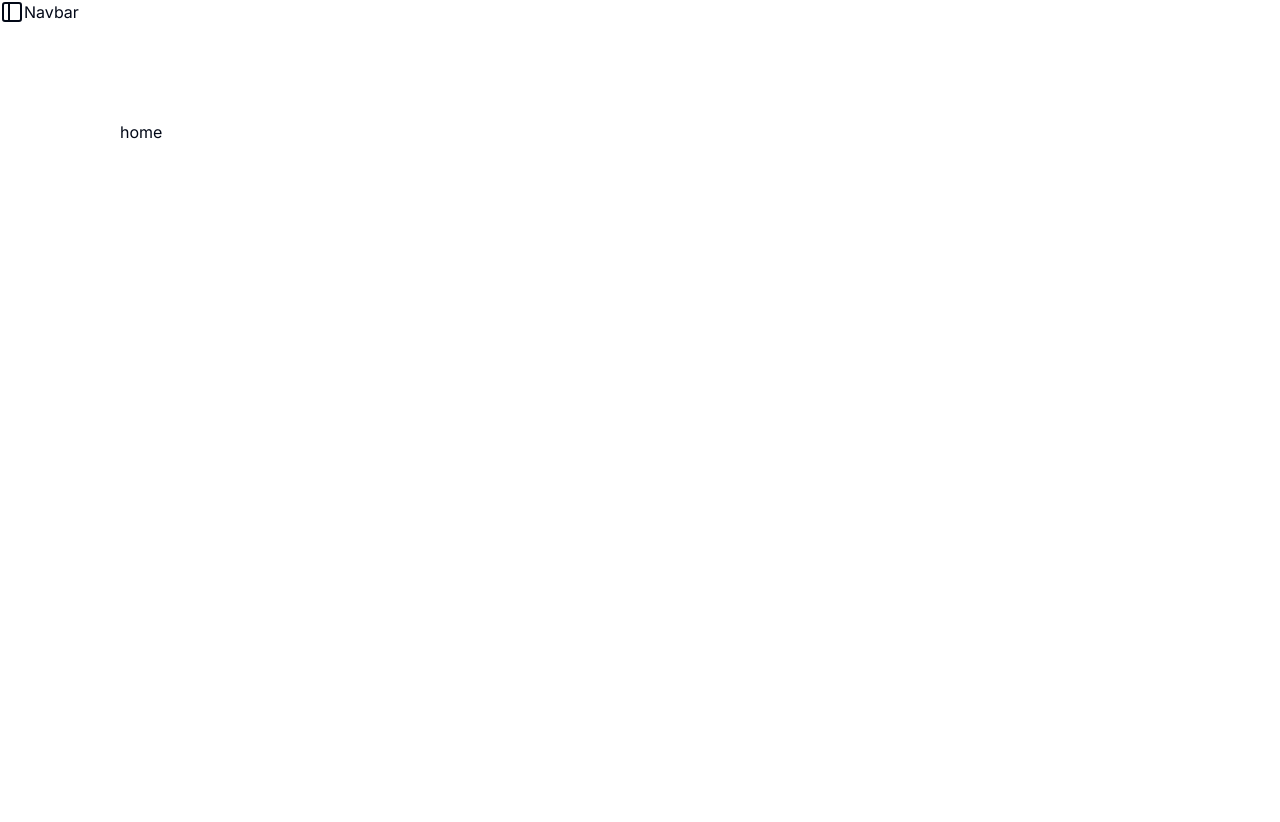
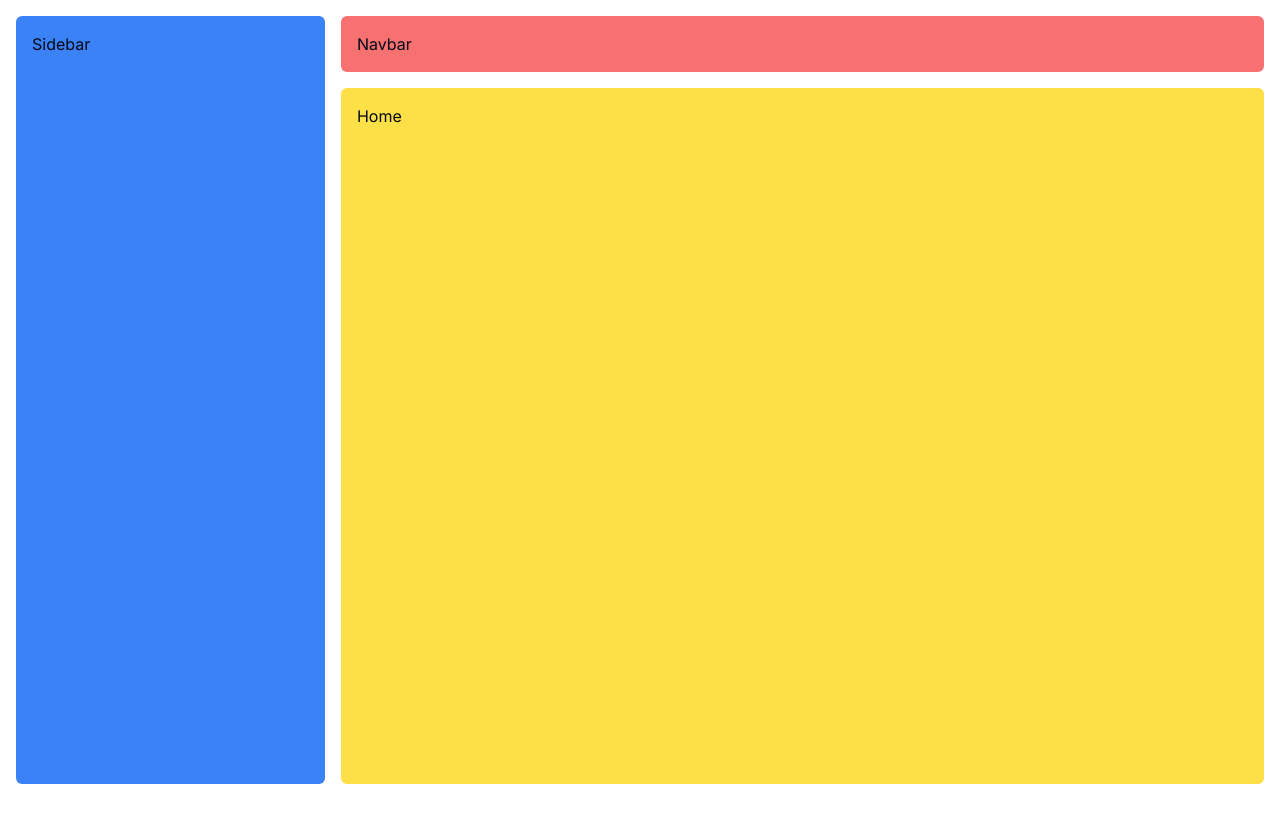
Before and after one commit to TedPhillips1/admin-dashboard, a Next.js app: page / in a window 1280 px wide. After the commit the page ends 800 px from the top, so only its background shows below. Built offline with nearby package versions, Linux system fonts and the light colour scheme.

Commit message:
Positioning Complete

```diff
--- /dev/null
+++ b/app/(root)/(pages)/page.tsx
@@ -0,0 +1,7 @@
+export default function Home() {
+    return (
+        <>
+            <h2>Home</h2>
+        </>
+    );
+}
--- a/app/(root)/layout.tsx
+++ b/app/(root)/layout.tsx
@@ -1,5 +1,5 @@
 import Navbar from '@/components/custom/Navbar';
-import { Sidebar } from 'lucide-react';
+import Sidebar from '@/components/custom/Sidebar';
 
 export default function RootLayout({
     children,
@@ -7,11 +7,13 @@ export default function RootLayout({
     children: React.ReactNode;
 }>) {
     return (
-        <div className='flex h-screen flex-row'>
+        <div className='flex flex-row gap-4 h-screen w-screen overflow-x-hidden'>
             <Sidebar />
-            <div className='flex flex-col'>
+            <div className='flex flex-col w-screen mx-4 lg:w-3/4 lg:ml-0'>
                 <Navbar />
-                <main className='flex-1'>{children}</main>
+                <main className='flex flex-col h-full p-4 mb-4 overflow-y-auto bg-yellow-300 rounded-md'>
+                    {children}
+                </main>
             </div>
         </div>
     );
--- a/app/(root)/page.tsx
+++ /dev/null
@@ -1,7 +0,0 @@
-export default function Home() {
-    return (
-        <main className='flex min-h-screen flex-col items-center justify-between p-24'>
-            <p>home</p>
-        </main>
-    );
-}
--- a/app/layout.tsx
+++ b/app/layout.tsx
@@ -1,6 +1,7 @@
 import type { Metadata } from 'next';
 import { Inter } from 'next/font/google';
 import './globals.css';
+import clsx from 'clsx';
 
 const inter = Inter({ subsets: ['latin'] });
 
@@ -16,7 +17,9 @@ export default function RootLayout({
 }>) {
     return (
         <html lang='en'>
-            <body className={inter.className}>{children}</body>
+            <body className={clsx(inter.className, 'max-w-screen')}>
+                {children}
+            </body>
         </html>
     );
 }
--- a/components/custom/Navbar.tsx
+++ b/components/custom/Navbar.tsx
@@ -1,7 +1,7 @@
 import React from 'react';
 
 const Navbar = () => {
-    return <div>Navbar</div>;
+    return <div className='w-full my-4 p-4 bg-red-400 rounded-md'>Navbar</div>;
 };
 
 export default Navbar;
--- a/components/custom/Sidebar.tsx
+++ b/components/custom/Sidebar.tsx
@@ -1,7 +1,11 @@
 import React from 'react';
 
 const Sidebar = () => {
-    return <div className=''>Sidebar</div>;
+    return (
+        <nav className='hidden lg:block lg:w-1/4 bg-blue-500 m-4 mr-0 p-4 rounded-md overflow-y-hidden'>
+            Sidebar
+        </nav>
+    );
 };
 
 export default Sidebar;
```
